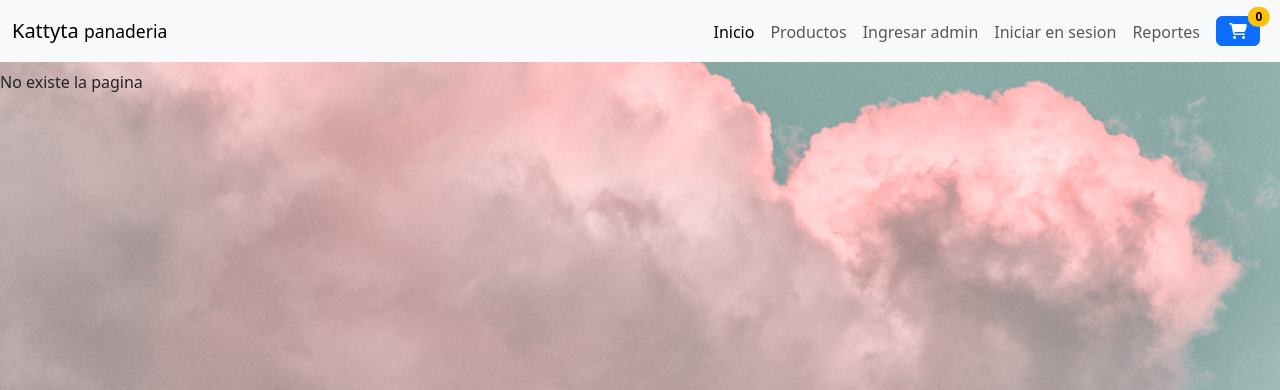
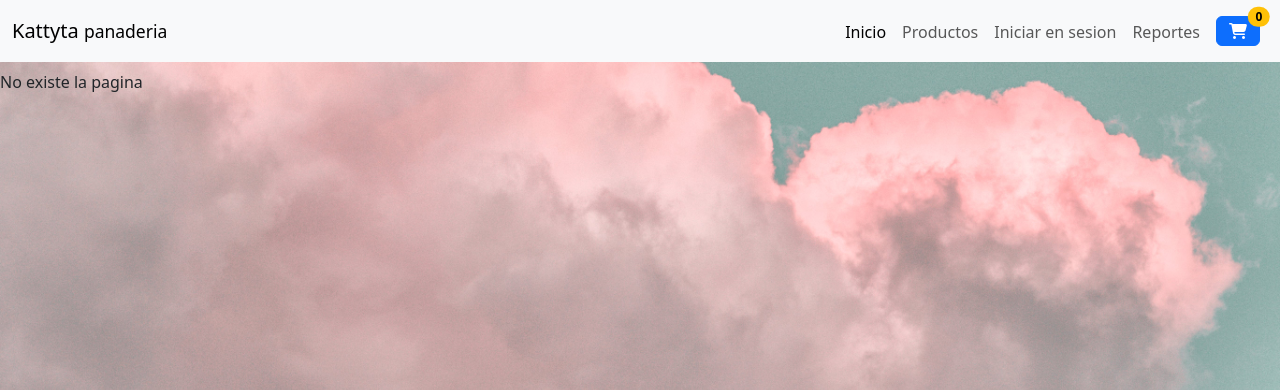
Before and after one commit to AndresGaibor/postres-php, a PHP site: page / in a window 1280 px wide. Shown: the top 390 px of the page. Run offline with PHP 8.4, Linux system fonts and the light colour scheme; some libraries are stand-ins or nearby versions.

Commit message:
Añadir inicio de sesión y funcionalidad de administrador

```diff
--- /dev/null
+++ b/Model/M_Salir.php
@@ -0,0 +1,6 @@
+<?php
+
+session_start();
+$_SESSION['sesion_iniciada'] = "cerrado";
+
+header("Location: ../index.php?pagina=0");
--- a/Model/Mvali.php
+++ b/Model/Mvali.php
@@ -4,16 +4,18 @@ $email = $_POST['email'];
 $clave = $_POST['password'];
 $sql = "SELECT * FROM usuario WHERE correo = '$email' AND clave = '$clave'";
 $resultado = mysqli_query($conexion, $sql);
+session_start();
 
 if(mysqli_num_rows($resultado) > 0) {
-    session_start();
 
-    $_SESSION['sesion_iniciada'] = true;
+    $_SESSION['sesion_iniciada'] = "iniciado";
     // nombre
     $fila = mysqli_fetch_assoc($resultado);
     $_SESSION['nombre'] = $fila['nombre'];
+    $_SESSION['esAdmin'] = $fila['rol'] == "admin" ? true : false;
 
     header("Location: ../index.php?pagina=productos");
+    // echo "hola";
     exit(); // Importante: detener la ejecución del script después de la redirección
 } else {
     // Permanecer en la misma página si la validación es incorrecta
--- a/View/V_Header.php
+++ b/View/V_Header.php
@@ -9,15 +9,14 @@ if (isset($_GET['pagina'])) {
 
 // se obtiene la cantidad de productos en el carrito
 
-session_start();
-
 if (isset($_SESSION['sesion_iniciada'])) {
-    $session_iniciada = $_SESSION['session_iniciada'];
+    $session_iniciada = $_SESSION['sesion_iniciada'];
 } else {
     $session_iniciada = false;
 }
 
-if($session_iniciada) {
+
+if($session_iniciada == "iniciado") {
     $texto_login = "Cerrar sesion";
 } else {
     $texto_login = "Iniciar en sesion";
@@ -39,10 +38,8 @@ $cantidad_carrito = count($carrito);
                     <a href="./?pagina=productos" class="nav-link <?php echo $pagina == 'productos' ? 'active' : ''; ?>" aria-current="page">Productos</a>
                 </li>
                 <li class="nav-item mt-1">
-                    <a href="./?pagina=ingresar_admin" class="nav-link <?php echo $pagina == 'ingresar_admin' ? 'active' : ''; ?>" aria-current="page">Ingresar admin</a>
-                </li>
-                <li class="nav-item mt-1">
-                    <a href="./?pagina=login" class="nav-link <?php echo $pagina == 3 ? 'active' : ''; ?>" aria-current="page"><?php echo $texto_login; ?></a>
+                    <a href="<?php echo $session_iniciada == "iniciado" ? "./Model/M_Salir.php" : "./?pagina=login" ?>"
+                    class="nav-link <?php echo $pagina == 3 ? 'active' : ''; ?>" aria-current="page"><?php echo $texto_login; ?></a>
                 </li>
                 <li class="nav-item mt-1">
                     <a href="./?pagina=reportes" class="nav-link <?php echo $pagina == 'reportes' ? 'active' : ''; ?>" aria-current="page">Reportes</a>
--- a/View/V_Productos.php
+++ b/View/V_Productos.php
@@ -2,6 +2,10 @@
     <div class="row">
         <!-- <div class="p-2 col-2 bg-warning">Categorias</div> -->
         <div class="container col-6">
+            <?php
+            if (isset($_SESSION['esAdmin']) && $_SESSION['esAdmin'])
+                include('./View/V_Ingresar_Admin.php');
+            ?>
 
             <?php include('./View/V_Productos_Lista.php'); ?>
         </div>
```
